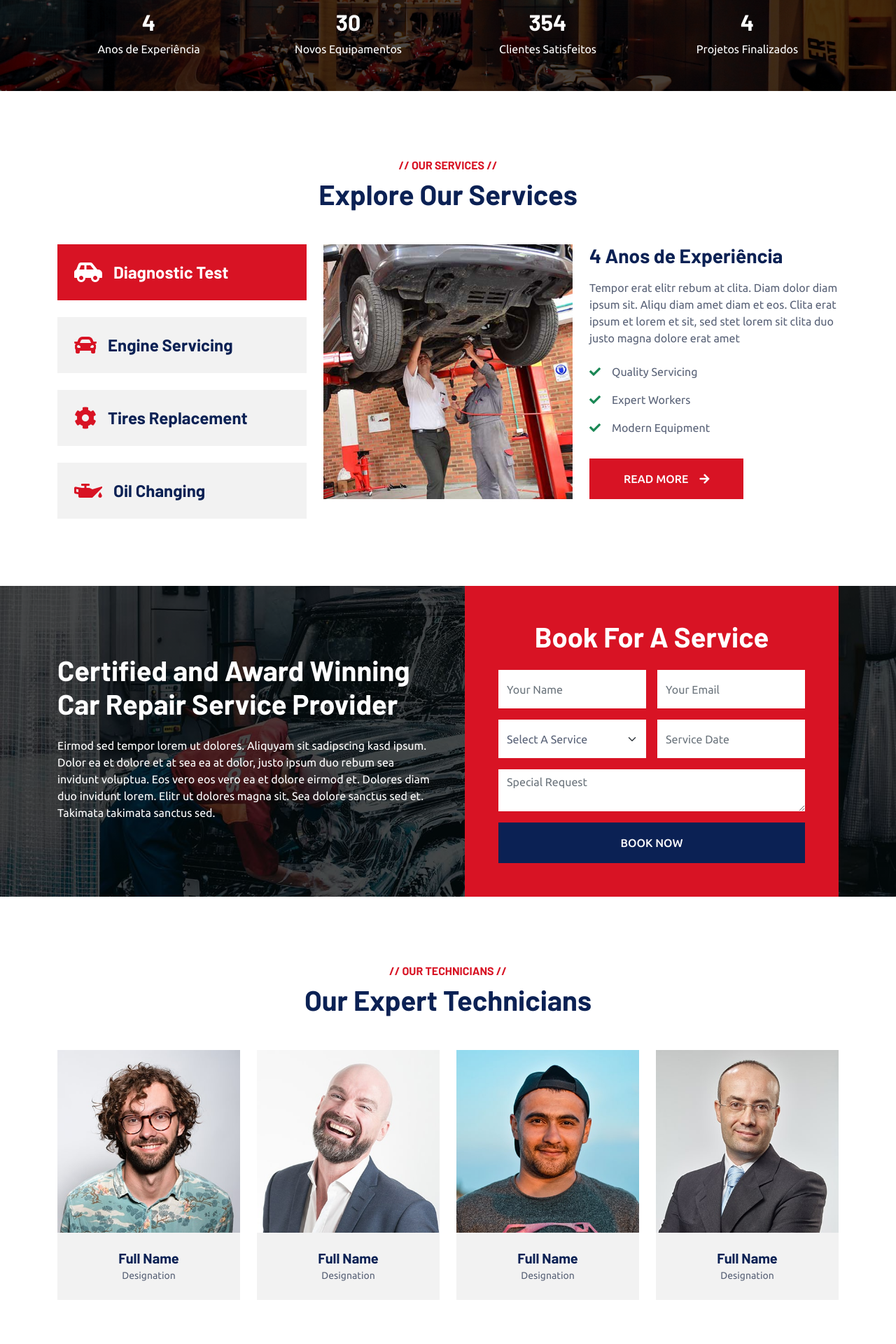
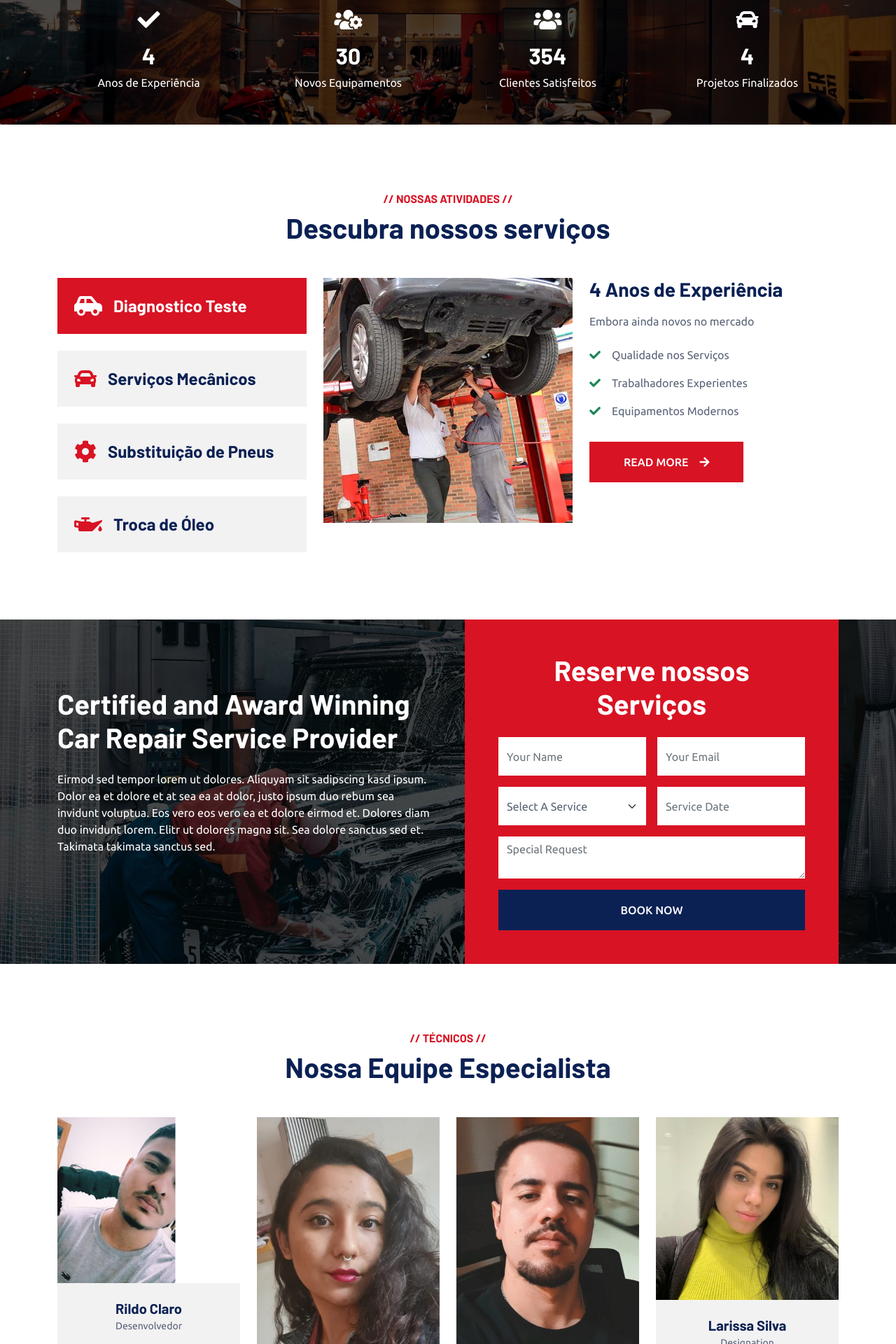
Before and after one commit to rldclaro/PI-GTI, a PHP site: page / in a window 1280 px wide. Shown: the part 1960-3880 px from the top of the page at 70% size. Run offline with PHP 8.4, Linux system fonts and the light colour scheme; some libraries are stand-ins or nearby versions.

Commit message:
alterações textuais

```diff
--- a/index.php
+++ b/index.php
@@ -81,8 +81,8 @@
                     <div class="d-flex py-5 px-4">
                         <i class="fa fa-certificate fa-3x text-primary flex-shrink-0"></i>
                         <div class="ps-4">
-                            <h5 class="mb-3">Quality Servicing</h5>
-                            <p>Diam dolor diam ipsum sit amet diam et eos erat ipsum</p>
+                            <h5 class="mb-3">Qualidade do Serviço</h5>
+                            <p>Praticidade e resistência fazendo a diferença para você.</p>
                             <a class="text-secondary border-bottom" href="">Read More</a>
                         </div>
                     </div>
@@ -91,8 +91,8 @@
                     <div class="d-flex bg-light py-5 px-4">
                         <i class="fa fa-users-cog fa-3x text-primary flex-shrink-0"></i>
                         <div class="ps-4">
-                            <h5 class="mb-3">Expert Workers</h5>
-                            <p>Diam dolor diam ipsum sit amet diam et eos erat ipsum</p>
+                            <h5 class="mb-3">Trabalhadores Experientes</h5>
+                            <p>Colaboradores treinados e ágeis para a melhor experiência.</p>
                             <a class="text-secondary border-bottom" href="">Read More</a>
                         </div>
                     </div>
@@ -101,8 +101,8 @@
                     <div class="d-flex py-5 px-4">
                         <i class="fa fa-tools fa-3x text-primary flex-shrink-0"></i>
                         <div class="ps-4">
-                            <h5 class="mb-3">Modern Equipment</h5>
-                            <p>Diam dolor diam ipsum sit amet diam et eos erat ipsum</p>
+                            <h5 class="mb-3">Equipamentos Modernos</h5>
+                            <p>Com o foco no futuro, tecnologia de ultima geração e melhoria continua.</p>
                             <a class="text-secondary border-bottom" href="">Read More</a>
                         </div>
                     </div>
@@ -129,27 +129,27 @@
     <div class="container-xxl service py-5">
         <div class="container">
             <div class="text-center wow fadeInUp" data-wow-delay="0.1s">
-                <h6 class="text-primary text-uppercase">// Our Services //</h6>
-                <h1 class="mb-5">Explore Our Services</h1>
+                <h6 class="text-primary text-uppercase">// Nossas Atividades //</h6>
+                <h1 class="mb-5">Descubra nossos serviços</h1>
             </div>
             <div class="row g-4 wow fadeInUp" data-wow-delay="0.3s">
                 <div class="col-lg-4">
                     <div class="nav w-100 nav-pills me-4">
                         <button class="nav-link w-100 d-flex align-items-center text-start p-4 mb-4 active" data-bs-toggle="pill" data-bs-target="#tab-pane-1" type="button">
                             <i class="fa fa-car-side fa-2x me-3"></i>
-                            <h4 class="m-0">Diagnostic Test</h4>
+                            <h4 class="m-0">Diagnostico Teste</h4>
                         </button>
                         <button class="nav-link w-100 d-flex align-items-center text-start p-4 mb-4" data-bs-toggle="pill" data-bs-target="#tab-pane-2" type="button">
                             <i class="fa fa-car fa-2x me-3"></i>
-                            <h4 class="m-0">Engine Servicing</h4>
+                            <h4 class="m-0">Serviços Mecânicos</h4>
                         </button>
                         <button class="nav-link w-100 d-flex align-items-center text-start p-4 mb-4" data-bs-toggle="pill" data-bs-target="#tab-pane-3" type="button">
                             <i class="fa fa-cog fa-2x me-3"></i>
-                            <h4 class="m-0">Tires Replacement</h4>
+                            <h4 class="m-0">Substituição de Pneus</h4>
                         </button>
                         <button class="nav-link w-100 d-flex align-items-center text-start p-4 mb-0" data-bs-toggle="pill" data-bs-target="#tab-pane-4" type="button">
                             <i class="fa fa-oil-can fa-2x me-3"></i>
-                            <h4 class="m-0">Oil Changing</h4>
+                            <h4 class="m-0">Troca de Óleo</h4>
                         </button>
                     </div>
                 </div>
@@ -165,10 +165,10 @@
                                 </div>
                                 <div class="col-md-6">
                                     <h3 class="mb-3">4 Anos de Experiência</h3>
-                                    <p class="mb-4">Tempor erat elitr rebum at clita. Diam dolor diam ipsum sit. Aliqu diam amet diam et eos. Clita erat ipsum et lorem et sit, sed stet lorem sit clita duo justo magna dolore erat amet</p>
-                                    <p><i class="fa fa-check text-success me-3"></i>Quality Servicing</p>
-                                    <p><i class="fa fa-check text-success me-3"></i>Expert Workers</p>
-                                    <p><i class="fa fa-check text-success me-3"></i>Modern Equipment</p>
+                                    <p class="mb-4">Embora ainda novos no mercado </p>
+                                    <p><i class="fa fa-check text-success me-3"></i>Qualidade nos Serviços</p>
+                                    <p><i class="fa fa-check text-success me-3"></i>Trabalhadores Experientes</p>
+                                    <p><i class="fa fa-check text-success me-3"></i>Equipamentos Modernos</p>
                                     <a href="" class="btn btn-primary py-3 px-5 mt-3">Read More<i class="fa fa-arrow-right ms-3"></i></a>
                                 </div>
                             </div>
@@ -182,11 +182,11 @@
                                     </div>
                                 </div>
                                 <div class="col-md-6">
-                                    <h3 class="mb-3">15 Years Of Experience In Auto Servicing</h3>
-                                    <p class="mb-4">Tempor erat elitr rebum at clita. Diam dolor diam ipsum sit. Aliqu diam amet diam et eos. Clita erat ipsum et lorem et sit, sed stet lorem sit clita duo justo magna dolore erat amet</p>
-                                    <p><i class="fa fa-check text-success me-3"></i>Quality Servicing</p>
-                                    <p><i class="fa fa-check text-success me-3"></i>Expert Workers</p>
-                                    <p><i class="fa fa-check text-success me-3"></i>Modern Equipment</p>
+                                   <h3 class="mb-3">4 Anos de Experiência</h3>
+                                    <p class="mb-4">Embora ainda novos no mercado </p>
+                                    <p><i class="fa fa-check text-success me-3"></i>Qualidade nos Serviços</p>
+                                    <p><i class="fa fa-check text-success me-3"></i>Trabalhadores Experientes</p>
+                                    <p><i class="fa fa-check text-success me-3"></i>Equipamentos Modernos</p>
                                     <a href="" class="btn btn-primary py-3 px-5 mt-3">Read More<i class="fa fa-arrow-right ms-3"></i></a>
                                 </div>
                             </div>
@@ -200,11 +200,11 @@
                                     </div>
                                 </div>
                                 <div class="col-md-6">
-                                    <h3 class="mb-3">15 Years Of Experience In Auto Servicing</h3>
-                                    <p class="mb-4">Tempor erat elitr rebum at clita. Diam dolor diam ipsum sit. Aliqu diam amet diam et eos. Clita erat ipsum et lorem et sit, sed stet lorem sit clita duo justo magna dolore erat amet</p>
-                                    <p><i class="fa fa-check text-success me-3"></i>Quality Servicing</p>
-                                    <p><i class="fa fa-check text-success me-3"></i>Expert Workers</p>
-                                    <p><i class="fa fa-check text-success me-3"></i>Modern Equipment</p>
+                                    <h3 class="mb-3">4 Anos de Experiência</h3>
+                                    <p class="mb-4">Embora ainda novos no mercado </p>
+                                    <p><i class="fa fa-check text-success me-3"></i>Qualidade nos Serviços</p>
+                                    <p><i class="fa fa-check text-success me-3"></i>Trabalhadores Experientes</p>
+                                    <p><i class="fa fa-check text-success me-3"></i>Equipamentos Modernos</p>
                                     <a href="" class="btn btn-primary py-3 px-5 mt-3">Read More<i class="fa fa-arrow-right ms-3"></i></a>
                                 </div>
                             </div>
@@ -218,11 +218,11 @@
                                     </div>
                                 </div>
                                 <div class="col-md-6">
-                                    <h3 class="mb-3">15 Years Of Experience In Auto Servicing</h3>
-                                    <p class="mb-4">Tempor erat elitr rebum at clita. Diam dolor diam ipsum sit. Aliqu diam amet diam et eos. Clita erat ipsum et lorem et sit, sed stet lorem sit clita duo justo magna dolore erat amet</p>
-                                    <p><i class="fa fa-check text-success me-3"></i>Quality Servicing</p>
-                                    <p><i class="fa fa-check text-success me-3"></i>Expert Workers</p>
-                                    <p><i class="fa fa-check text-success me-3"></i>Modern Equipment</p>
+                                    <h3 class="mb-3">4 Anos de Experiência</h3>
+                                    <p class="mb-4">Embora ainda novos no mercado </p>
+                                    <p><i class="fa fa-check text-success me-3"></i>Qualidade nos Serviços</p>
+                                    <p><i class="fa fa-check text-success me-3"></i>Trabalhadores Experientes</p>
+                                    <p><i class="fa fa-check text-success me-3"></i>Equipamentos Modernos</p>
                                     <a href="" class="btn btn-primary py-3 px-5 mt-3">Read More<i class="fa fa-arrow-right ms-3"></i></a>
                                 </div>
                             </div>
@@ -247,7 +247,7 @@
                 </div>
                 <div class="col-lg-6">
                     <div class="bg-primary h-100 d-flex flex-column justify-content-center text-center p-5 wow zoomIn" data-wow-delay="0.6s">
-                        <h1 class="text-white mb-4">Book For A Service</h1>
+                        <h1 class="text-white mb-4">Reserve nossos Serviços</h1>
                         <form>
                             <div class="row g-3">
                                 <div class="col-12 col-sm-6">
@@ -291,14 +291,14 @@
     <div class="container-xxl py-5">
         <div class="container">
             <div class="text-center wow fadeInUp" data-wow-delay="0.1s">
-                <h6 class="text-primary text-uppercase">// Our Technicians //</h6>
-                <h1 class="mb-5">Our Expert Technicians</h1>
+                <h6 class="text-primary text-uppercase">// Técnicos //</h6>
+                <h1 class="mb-5">Nossa Equipe Especialista</h1>
             </div>
             <div class="row g-4">
                 <div class="col-lg-3 col-md-6 wow fadeInUp" data-wow-delay="0.1s">
                     <div class="team-item">
                         <div class="position-relative overflow-hidden">
-                            <img class="img-fluid" src="img/team-1.jpg" alt="">
+                            <img class="img-fluid" src="img/rildo.jpg" alt="">
                             <div class="team-overlay position-absolute start-0 top-0 w-100 h-100">
                                 <a class="btn btn-square mx-1" href=""><i class="fab fa-facebook-f"></i></a>
                                 <a class="btn btn-square mx-1" href=""><i class="fab fa-twitter"></i></a>
@@ -306,15 +306,15 @@
                             </div>
                         </div>
                         <div class="bg-light text-center p-4">
-                            <h5 class="fw-bold mb-0">Full Name</h5>
-                            <small>Designation</small>
+                            <h5 class="fw-bold mb-0">Rildo Claro</h5>
+                            <small>Desenvolvedor</small>
                         </div>
                     </div>
                 </div>
                 <div class="col-lg-3 col-md-6 wow fadeInUp" data-wow-delay="0.3s">
                     <div class="team-item">
                         <div class="position-relative overflow-hidden">
-                            <img class="img-fluid" src="img/team-2.jpg" alt="">
+                            <img class="img-fluid" src="img/bia.jpg" alt="">
                             <div class="team-overlay position-absolute start-0 top-0 w-100 h-100">
                                 <a class="btn btn-square mx-1" href=""><i class="fab fa-facebook-f"></i></a>
                                 <a class="btn btn-square mx-1" href=""><i class="fab fa-twitter"></i></a>
@@ -322,7 +322,39 @@
                             </div>
                         </div>
                         <div class="bg-light text-center p-4">
-                            <h5 class="fw-bold mb-0">Full Name</h5>
+                            <h5 class="fw-bold mb-0">Beatriz Rodrigues</h5>
+                            <small>Desenvolvedora</small>
+                        </div>
+                    </div>
+                </div>
+                <div class="col-lg-3 col-md-6 wow fadeInUp" data-wow-delay="0.5s">
+                    <div class="team-item">
+                        <div class="position-relative overflow-hidden">
+                            <img class="img-fluid" src="img/lucas.jfif" alt="">
+                            <div class="team-overlay position-absolute start-0 top-0 w-100 h-100">
+                                <a class="btn btn-square mx-1" href=""><i class="fab fa-facebook-f"></i></a>
+                                <a class="btn btn-square mx-1" href=""><i class="fab fa-twitter"></i></a>
+                                <a class="btn btn-square mx-1" href=""><i class="fab fa-instagram"></i></a>
+                            </div>
+                        </div>
+                        <div class="bg-light text-center p-4">
+                            <h5 class="fw-bold mb-0">Lucas Silva</h5>
+                            <small>Tech</small>
+                        </div>
+                    </div>
+                </div>
+                <div class="col-lg-3 col-md-6 wow fadeInUp" data-wow-delay="0.5s">
+                    <div class="team-item">
+                        <div class="position-relative overflow-hidden">
+                            <img class="img-fluid" src="img/lari.jfif" alt="">
+                            <div class="team-overlay position-absolute start-0 top-0 w-100 h-100">
+                                <a class="btn btn-square mx-1" href=""><i class="fab fa-facebook-f"></i></a>
+                                <a class="btn btn-square mx-1" href=""><i class="fab fa-twitter"></i></a>
+                                <a class="btn btn-square mx-1" href=""><i class="fab fa-instagram"></i></a>
+                            </div>
+                        </div>
+                        <div class="bg-light text-center p-4">
+                            <h5 class="fw-bold mb-0">Larissa Silva</h5>
                             <small>Designation</small>
                         </div>
                     </div>
@@ -330,7 +362,7 @@
                 <div class="col-lg-3 col-md-6 wow fadeInUp" data-wow-delay="0.5s">
                     <div class="team-item">
                         <div class="position-relative overflow-hidden">
-                            <img class="img-fluid" src="img/team-3.jpg" alt="">
+                            <img class="img-fluid" src="img/renatinho.jfif" alt="">
                             <div class="team-overlay position-absolute start-0 top-0 w-100 h-100">
                                 <a class="btn btn-square mx-1" href=""><i class="fab fa-facebook-f"></i></a>
                                 <a class="btn btn-square mx-1" href=""><i class="fab fa-twitter"></i></a>
@@ -338,27 +370,12 @@
                             </div>
                         </div>
                         <div class="bg-light text-center p-4">
-                            <h5 class="fw-bold mb-0">Full Name</h5>
-                            <small>Designation</small>
+                            <h5 class="fw-bold mb-0">Paulo Renato</h5>
+                            <small>Tech</small>
                         </div>
                     </div>
                 </div>
-                <div class="col-lg-3 col-md-6 wow fadeInUp" data-wow-delay="0.7s">
-                    <div class="team-item">
-                        <div class="position-relative overflow-hidden">
-                            <img class="img-fluid" src="img/team-4.jpg" alt="">
-                            <div class="team-overlay position-absolute start-0 top-0 w-100 h-100">
-                                <a class="btn btn-square mx-1" href=""><i class="fab fa-facebook-f"></i></a>
-                                <a class="btn btn-square mx-1" href=""><i class="fab fa-twitter"></i></a>
-                                <a class="btn btn-square mx-1" href=""><i class="fab fa-instagram"></i></a>
-                            </div>
-                        </div>
-                        <div class="bg-light text-center p-4">
-                            <h5 class="fw-bold mb-0">Full Name</h5>
-                            <small>Designation</small>
-                        </div>
-                    </div>
-                </div>
+
             </div>
         </div>
     </div>
@@ -369,40 +386,40 @@
     <div class="container-xxl py-5 wow fadeInUp" data-wow-delay="0.1s">
         <div class="container">
             <div class="text-center">
-                <h6 class="text-primary text-uppercase">// Testimonial //</h6>
-                <h1 class="mb-5">Our Clients Say!</h1>
+                <h6 class="text-primary text-uppercase">// Testado e Aprovado //</h6>
+                <h1 class="mb-5">Nossos Clientes!</h1>
             </div>
             <div class="owl-carousel testimonial-carousel position-relative">
                 <div class="testimonial-item text-center">
                     <img class="bg-light rounded-circle p-2 mx-auto mb-3" src="img/testimonial-1.jpg" style="width: 80px; height: 80px;">
-                    <h5 class="mb-0">Client Name</h5>
-                    <p>Profession</p>
+                    <h5 class="mb-0">Neide Costa</h5>
+                    <p>Doutora</p>
                     <div class="testimonial-text bg-light text-center p-4">
-                    <p class="mb-0">Tempor erat elitr rebum at clita. Diam dolor diam ipsum sit diam amet diam et eos. Clita erat ipsum et lorem et sit.</p>
+                    <p class="mb-0">Otimos serviços, foi tudo muito rápido e eficiente. Entregaram minha moto de forma imoecavel, recomendo demais!</p>
                     </div>
                 </div>
                 <div class="testimonial-item text-center">
                     <img class="bg-light rounded-circle p-2 mx-auto mb-3" src="img/testimonial-2.jpg" style="width: 80px; height: 80px;">
-                    <h5 class="mb-0">Client Name</h5>
-                    <p>Profession</p>
+                    <h5 class="mb-0">Brayan</h5>
+                    <p>Advogado</p>
                     <div class="testimonial-text bg-light text-center p-4">
-                    <p class="mb-0">Tempor erat elitr rebum at clita. Diam dolor diam ipsum sit diam amet diam et eos. Clita erat ipsum et lorem et sit.</p>
+                    <p class="mb-0">Excelente atendimento, muito ágeis e proffissionais qualificados.</p>
                     </div>
                 </div>
                 <div class="testimonial-item text-center">
                     <img class="bg-light rounded-circle p-2 mx-auto mb-3" src="img/testimonial-3.jpg" style="width: 80px; height: 80px;">
-                    <h5 class="mb-0">Client Name</h5>
-                    <p>Profession</p>
+                    <h5 class="mb-0">Rogerio Barbosa</h5>
+                    <p>Motoboy</p>
                     <div class="testimonial-text bg-light text-center p-4">
-                    <p class="mb-0">Tempor erat elitr rebum at clita. Diam dolor diam ipsum sit diam amet diam et eos. Clita erat ipsum et lorem et sit.</p>
+                    <p class="mb-0">Galera top, deixou minha moto bala!</p>
                     </div>
                 </div>
                 <div class="testimonial-item text-center">
                     <img class="bg-light rounded-circle p-2 mx-auto mb-3" src="img/testimonial-4.jpg" style="width: 80px; height: 80px;">
-                    <h5 class="mb-0">Client Name</h5>
-                    <p>Profession</p>
+                    <h5 class="mb-0">Suzana Freitas</h5>
+                    <p>Dentista</p>
                     <div class="testimonial-text bg-light text-center p-4">
-                    <p class="mb-0">Tempor erat elitr rebum at clita. Diam dolor diam ipsum sit diam amet diam et eos. Clita erat ipsum et lorem et sit.</p>
+                    <p class="mb-0">Ficou bom, serviço dentro do prazo.</p>
                     </div>
                 </div>
             </div>
```
Also changed, not shown: about.php (+6 -6 lines), service.php (+24 -24 lines), img/bia.jpg (added), img/lari.jfif (added), img/lucas.jfif (added), img/renatinho.jfif (added), img/rildo.jpg (added).
